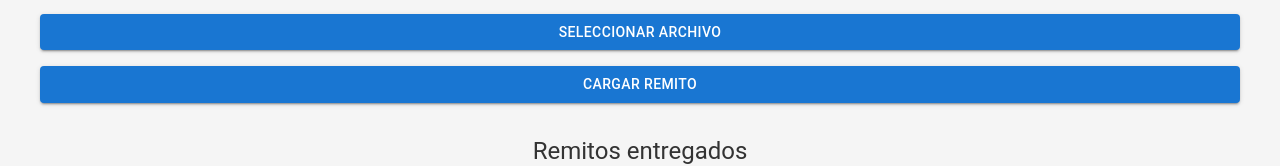
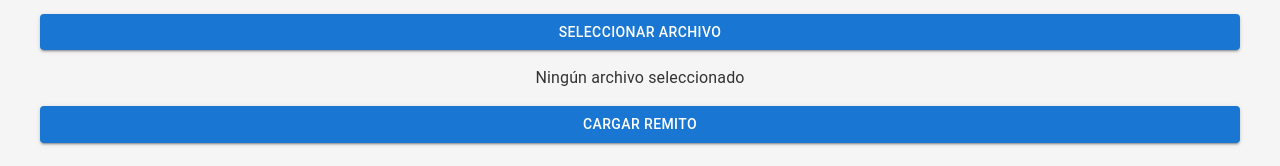
Before and after one commit to EzequielSavall/remitos-online, a React (Vite) app in the folder frontend/: page / in a window 1280 px wide. Shown: the part 156-322 px from the top of the page. Built offline with nearby package versions, Linux system fonts and the light colour scheme; no server answers.

Commit message:
Added name file

```diff
--- a/frontend/src/App.tsx
+++ b/frontend/src/App.tsx
@@ -89,6 +89,11 @@ export default function App() {
             }}
           />
         </Button>
+        <Typography>
+          {file
+            ? `Archivo seleccionado: ${file.name}`
+            : "Ningún archivo seleccionado"}
+        </Typography>
 
         <Button variant="contained" color="primary" onClick={uploadRemito}>
           Cargar Remito
```
